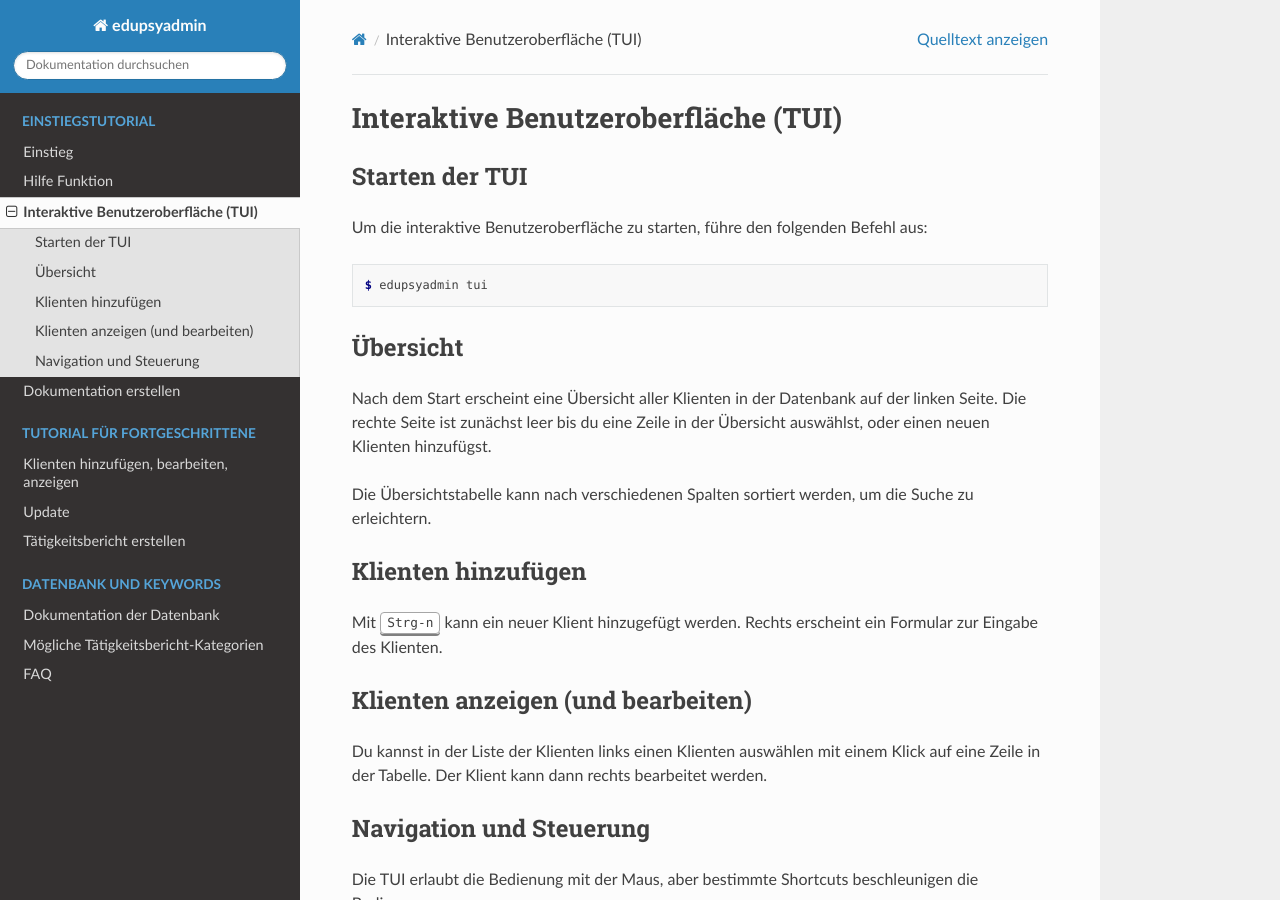
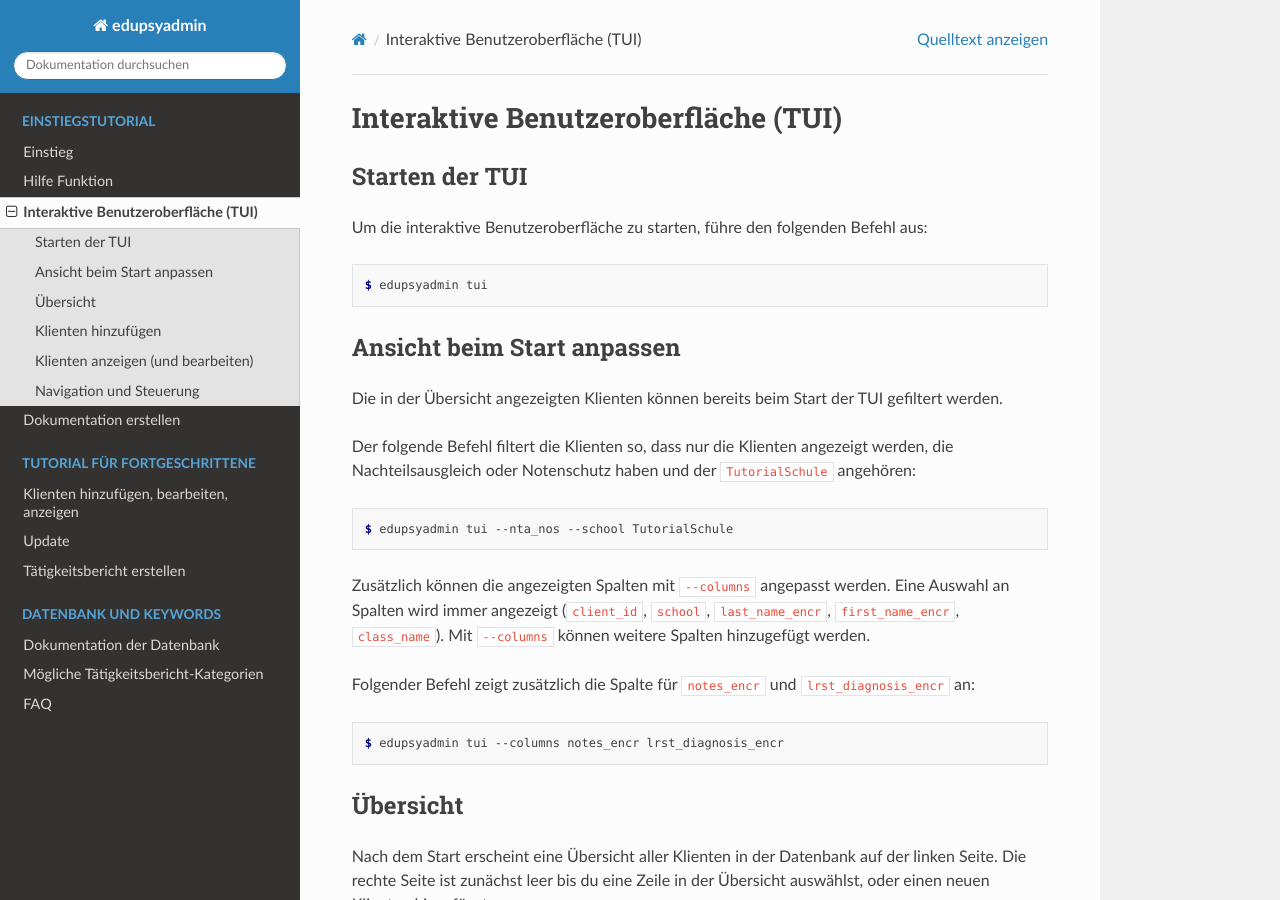
Before and after one commit to LKirst/edupsyadmin, a Sphinx documentation site: the page built from docs/tutorial/tui.rst, in a window 1280 px wide and 900 px high. Built offline with Sphinx 7.4.7 and the Read the Docs theme 3.1.0, drawn with Linux system fonts in a browser that asks for light colours.

Commit message:
docs(tutorial/tui.rst): add documentation about filters

```diff
--- a/docs/tutorial/tui.rst
+++ b/docs/tutorial/tui.rst
@@ -10,6 +10,31 @@ Um die interaktive Benutzeroberfläche zu starten, führe den folgenden Befehl a
 
     $ edupsyadmin tui
 
+Ansicht beim Start anpassen
+---------------------------
+
+Die in der Übersicht angezeigten Klienten können bereits beim Start der TUI
+gefiltert werden.
+
+Der folgende Befehl filtert die Klienten so, dass nur die Klienten angezeigt
+werden, die Nachteilsausgleich oder Notenschutz haben und der ``TutorialSchule``
+angehören:
+
+.. code-block:: console
+
+    $ edupsyadmin tui --nta_nos --school TutorialSchule
+
+Zusätzlich können die angezeigten Spalten mit ``--columns`` angepasst werden.
+Eine Auswahl an Spalten wird immer angezeigt (``client_id``, ``school``,
+``last_name_encr``, ``first_name_encr``, ``class_name``). Mit ``--columns``
+können weitere Spalten hinzugefügt werden.
+
+Folgender Befehl zeigt zusätzlich die Spalte für ``notes_encr`` und
+``lrst_diagnosis_encr`` an:
+
+.. code-block:: console
+
+    $ edupsyadmin tui --columns notes_encr lrst_diagnosis_encr
 
 Übersicht
 ---------
```
